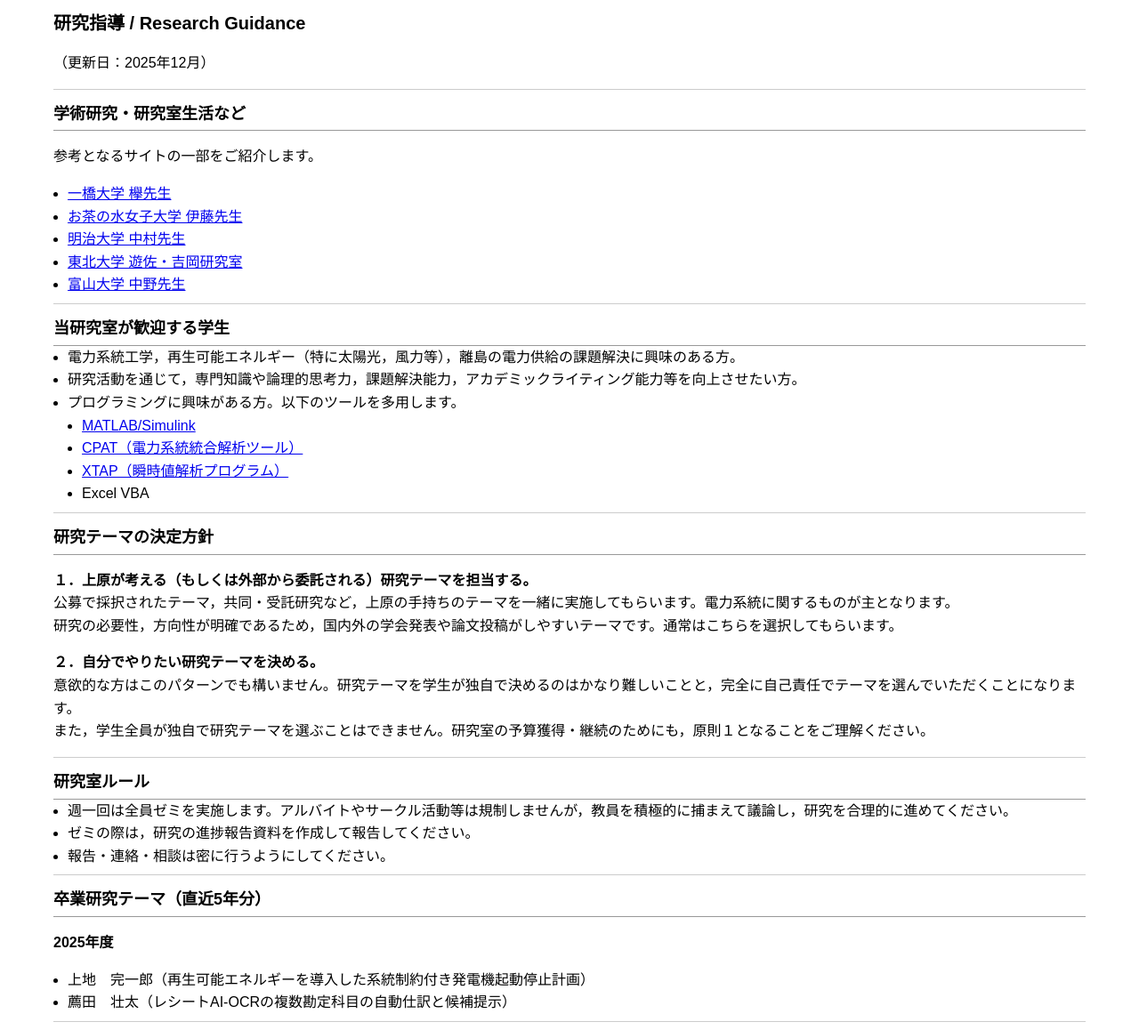
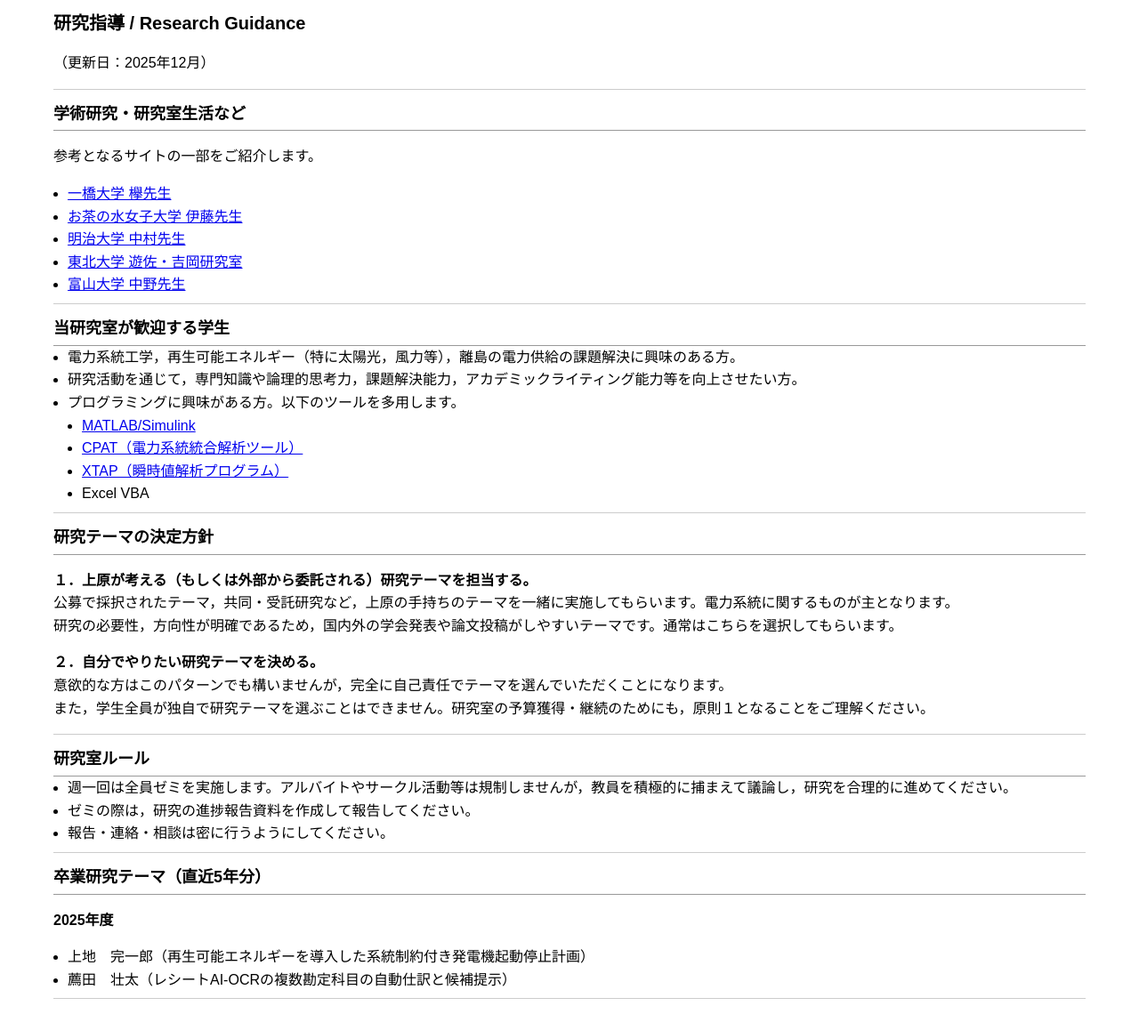
Before and after one commit to akieuehara/AkieUehara.github.io, a Jekyll site: the page built from researchguidance.md, in a window 1280 px wide. Shown: the whole page at 89% size. Built offline with Jekyll 4.4.1, drawn with Linux system fonts in a browser that asks for light colours; after the commit the page ends 1132 px from its top, so only the background shows below that.

Commit message:
Update researchguidance.md

```diff
--- a/researchguidance.md
+++ b/researchguidance.md
@@ -39,7 +39,7 @@ title: "Research Guidance"
   研究の必要性，方向性が明確であるため，国内外の学会発表や論文投稿がしやすいテーマです。通常はこちらを選択してもらいます。
 
 **２．自分でやりたい研究テーマを決める。**
-  意欲的な方はこのパターンでも構いません。研究テーマを学生が独自で決めるのはかなり難しいことと，完全に自己責任でテーマを選んでいただくことになります。
+  意欲的な方はこのパターンでも構いませんが，完全に自己責任でテーマを選んでいただくことになります。
   また，学生全員が独自で研究テーマを選ぶことはできません。研究室の予算獲得・継続のためにも，原則１となることをご理解ください。
 
 
```
